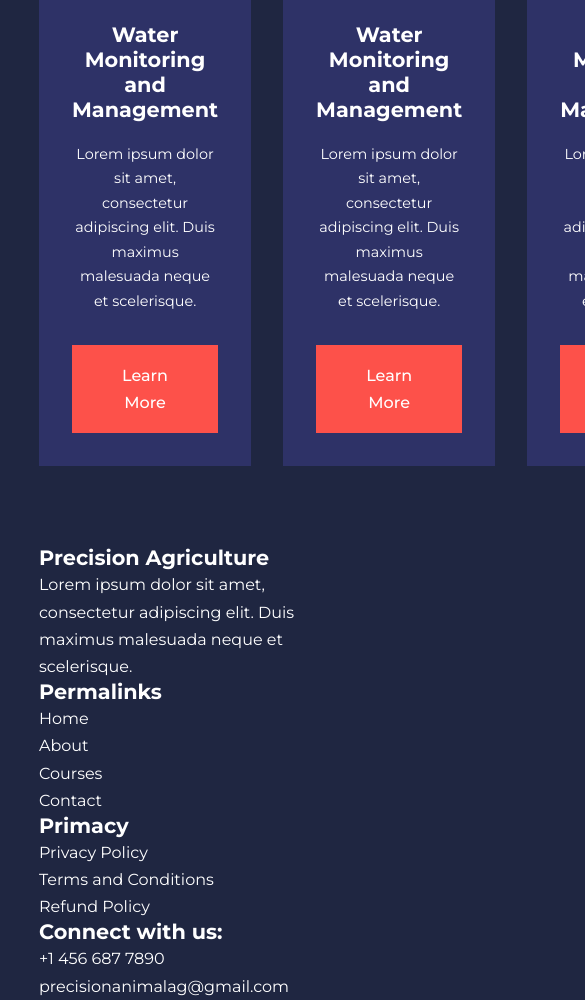
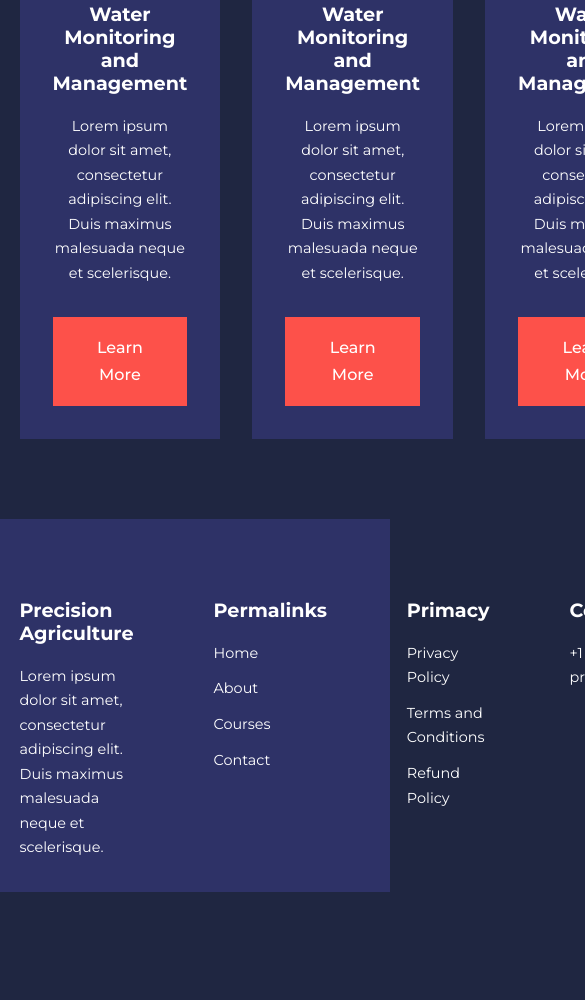
Before and after one commit to drummondsk/water-monitoring-module, a plain HTML site: page courses.html in a window 390 px wide. Shown: the part 821-1821 px from the top of the page, 585 px wide, since content can reach past the window. After the commit the page ends 1713 px from the top, so only its background shows below. Drawn offline with nearby package versions, Linux system fonts and the light colour scheme.

Commit message:
Update style.css

```diff
--- a/css/style.css
+++ b/css/style.css
@@ -246,7 +246,7 @@ header{
 /* ======================== POPULAR COURSES ========================= */
 
 .courses {
-    margin-top: 10rem;
+    margin: 4rem 0 5rem;
 }
 
 .courses__container {
@@ -284,9 +284,9 @@ header{
 
 .faqs {
 
-
     background: var(--color-bg1);
     box-shadow: inset 0 0 3rem rgba(0,0,0,0.3);
+    padding-bottom: 5rem;
 }
 
 .faqs h2 {
@@ -299,6 +299,7 @@ header{
     display: grid;
     grid-template-columns: 1fr 1fr;
     gap: 1rem;
+    padding: 0 9rem 0;
 }
 
 .faq{
@@ -329,3 +330,58 @@ header{
 .faq.open p {
     display: block;
 }
+
+/*============ FOOTER =================*/
+
+footer{
+    background: var(--color-bg1);
+    padding-top: 5rem;
+    font-size: 0.9rem;
+}
+
+.footer__container{
+    display: grid;
+    grid-template-columns: repeat(4, 1fr) ;
+    gap: 5rem;
+}
+
+.footer__container > div h4{
+    margin-bottom: 1.2rem;
+}
+
+.footer__1 p {
+    margin: 0 0 2rem;
+}
+
+footer ul li{
+    margin-bottom: 0.7rem;
+
+}
+
+footer ul li a:hover {
+    text-decoration: underline;
+
+}
+
+/**============ MEDIA  QUERIES ====================**/
+@media screen and (max-width: 1024px) {
+    .container{
+        width: var(--container-width-md);
+    }
+
+    h1 {
+        font-size: 2.2rem;
+    }
+
+    h2 {
+        font-size: 1.7rem;
+    }
+
+    h3 {
+        font-size: 1.4rem;
+    }
+
+    h4 {
+        font-size: 1.2rem;
+    }
+}
```
